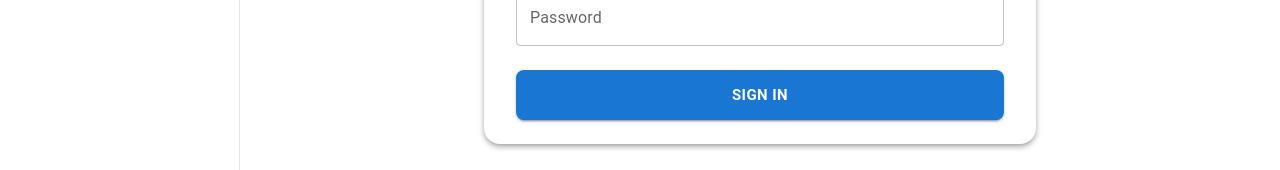
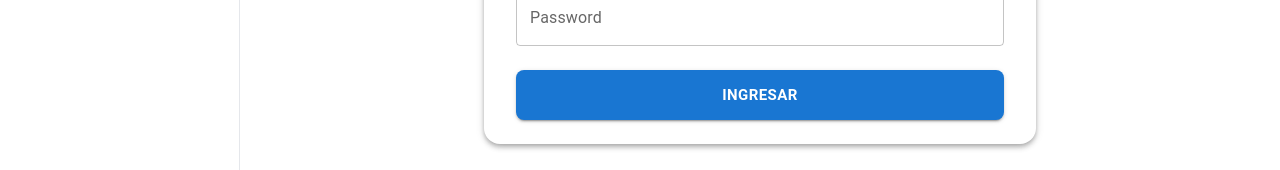
Before and after one commit to Luz1515/programacionweb-luz-0802-examen, a React (Vite) app: page /login in a window 1280 px wide. Shown: the part 372-542 px from the top of the page. Built offline with nearby package versions, Linux system fonts and the light colour scheme.

Commit message:
Update 120526

```diff
--- a/src/pages/auth/LoginPage.jsx
+++ b/src/pages/auth/LoginPage.jsx
@@ -171,8 +171,8 @@ export default function LoginPage() {
                 }}
               >
                 {loading
-                  ? "Signing In..."
-                  : "Sign In"}
+                  ? "Accediendo..."
+                  : "Ingresar"}
               </Button>
 
             </Stack>
```
